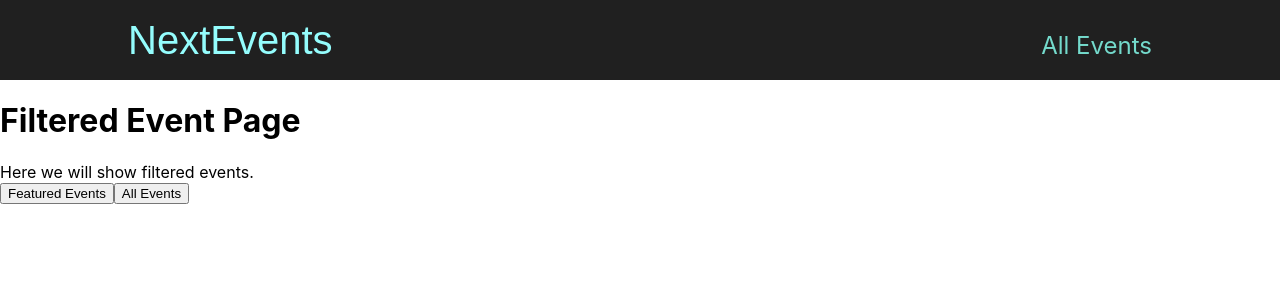
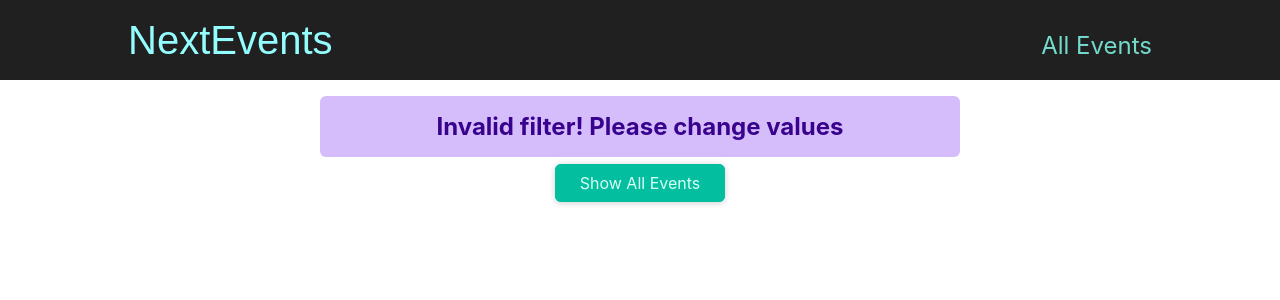
Before and after one commit to dbjowett/next_project, a Next.js app: page /events/e2 in a window 1280 px wide. Shown: the top 300 px of the page. Built offline with nearby package versions, Linux system fonts and the light colour scheme.

Commit message:
Finish up

```diff
--- /dev/null
+++ b/components/events/results-title.js
@@ -0,0 +1,20 @@
+import Button from '../ui/button';
+import classes from './results-title.module.css';
+
+function ResultsTitle(props) {
+  const { date } = props;
+
+  const humanReadableDate = new Date(date).toLocaleDateString('en-US', {
+    month: 'long',
+    year: 'numeric',
+  });
+
+  return (
+    <section className={classes.title}>
+      <h1>Events in {humanReadableDate}</h1>
+      <Button link='/events'>Show all events</Button>
+    </section>
+  );
+}
+
+export default ResultsTitle;
--- /dev/null
+++ b/components/events/results-title.module.css
@@ -0,0 +1,6 @@
+.title {
+  margin: 2rem auto;
+  width: 90%;
+  max-width: 40rem;
+  text-align: center;
+}
--- /dev/null
+++ b/components/ui/error-alert.js
@@ -0,0 +1,7 @@
+import classes from './error-alert.module.css';
+
+function ErrorAlert(props) {
+  return <div className={classes.alert}>{props.children}</div>;
+}
+
+export default ErrorAlert;
--- /dev/null
+++ b/components/ui/error-alert.module.css
@@ -0,0 +1,12 @@
+.alert {
+  margin: 1rem auto;
+  padding: 1rem 2rem;
+  width: 90%;
+  max-width: 40rem;
+  background-color: #d5bdfc;
+  color: #38028d;
+  font-weight: bold;
+  font-size: 1.5rem;
+  text-align: center;
+  border-radius: 6px;
+}
--- a/pages/events/[...slug].js
+++ b/pages/events/[...slug].js
@@ -1,19 +1,64 @@
 import { useRouter } from 'next/router';
-import Link from 'next/link';
+import { Fragment } from 'react';
+import EventList from '../../components/events/event-list';
+import ResultsTitle from '../../components/events/results-title';
+import Button from '../../components/ui/button';
+import ErrorAlert from '../../components/ui/error-alert';
+import { getFilteredEvents } from '../../dummy-data';
 
 export default function FilteredPage() {
   const router = useRouter();
-  console.log(router.query);
+  // const getEvents = getFilteredEvents();
+  const filteredData = router.query.slug;
+
+  if (!filteredData) {
+    return (
+      <Fragment>
+        <p className='center'>Loading...</p>
+      </Fragment>
+    );
+  }
+
+  const filterYear = filteredData[0];
+  const filterMonth = filteredData[1];
+
+  const numYear = +filterYear;
+  const numMonth = +filterMonth;
+
+  if (isNaN(numYear) || isNaN(numMonth) || numYear > 2030 || numMonth < 1 || numMonth > 12) {
+    return (
+      <Fragment>
+        <ErrorAlert>
+          <p className='center'>Invalid filter! Please change values</p>
+        </ErrorAlert>
+        <div className='center'>
+          <Button link='/events'>Show All Events</Button>
+        </div>
+      </Fragment>
+    );
+  }
+
+  const filteredEvents = getFilteredEvents({ year: numYear, month: numMonth });
+
+  if (!filteredEvents || filteredEvents.length === 0) {
+    return (
+      <Fragment>
+        <ErrorAlert>
+          <p className='center'>No Events found for this filter.</p>
+        </ErrorAlert>
+        <div className='center'>
+          <Button link='/events'>Show All Events</Button>
+        </div>
+      </Fragment>
+    );
+  }
+
+  const date = new Date(numYear, numMonth - 1);
+
   return (
-    <div>
-      <h1>Filtered Event Page</h1>
-      <div>Here we will show filtered events.</div>
-      <button>
-        <Link href={'/'}>Featured Events</Link>
-      </button>
-      <button>
-        <Link href={'/events/'}>All Events</Link>
-      </button>
-    </div>
+    <Fragment>
+      <ResultsTitle date={date} />
+      <EventList items={filteredEvents} />
+    </Fragment>
   );
 }
```
Also changed, not shown: pages/events/[id].js (+6 -1 lines).
